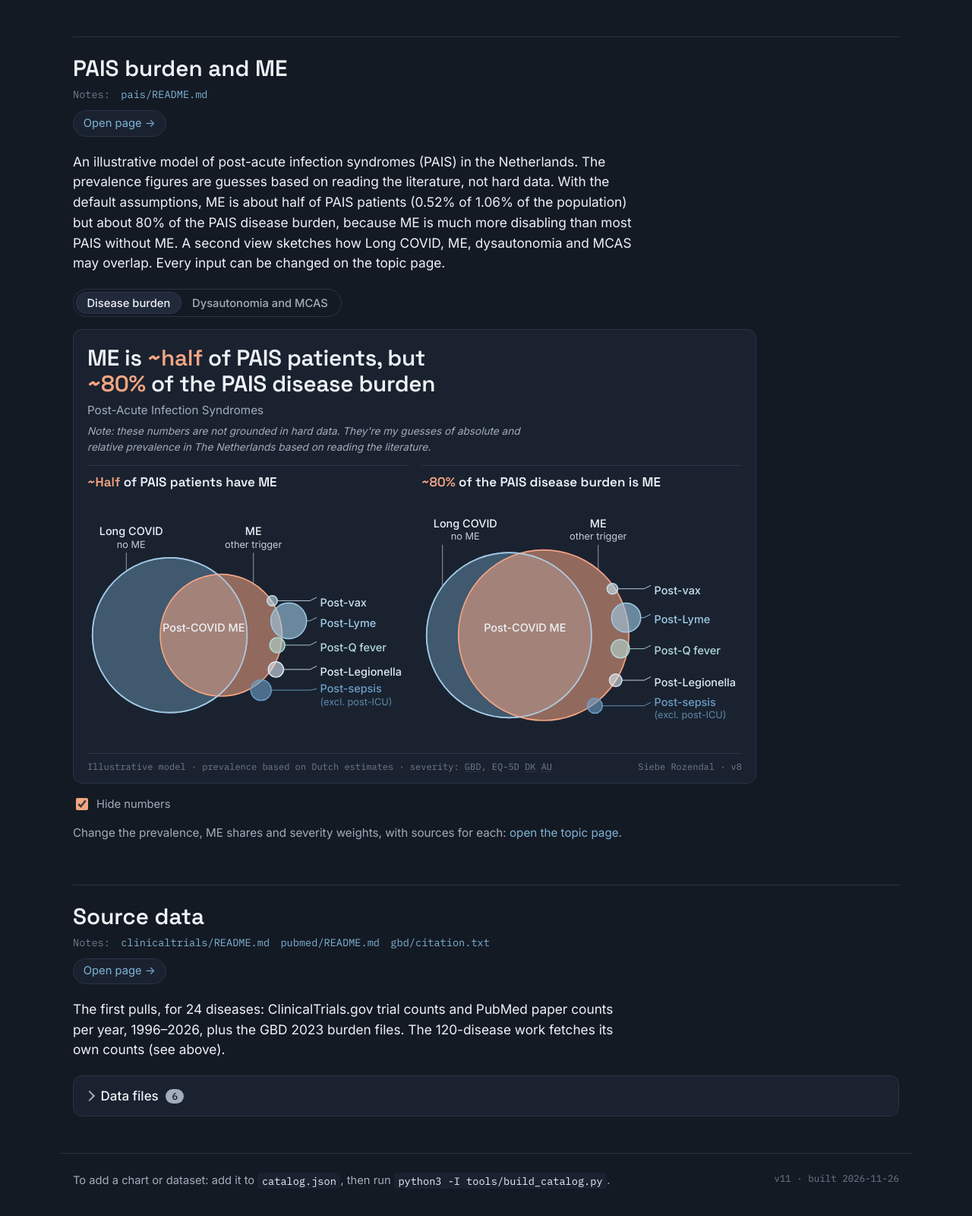
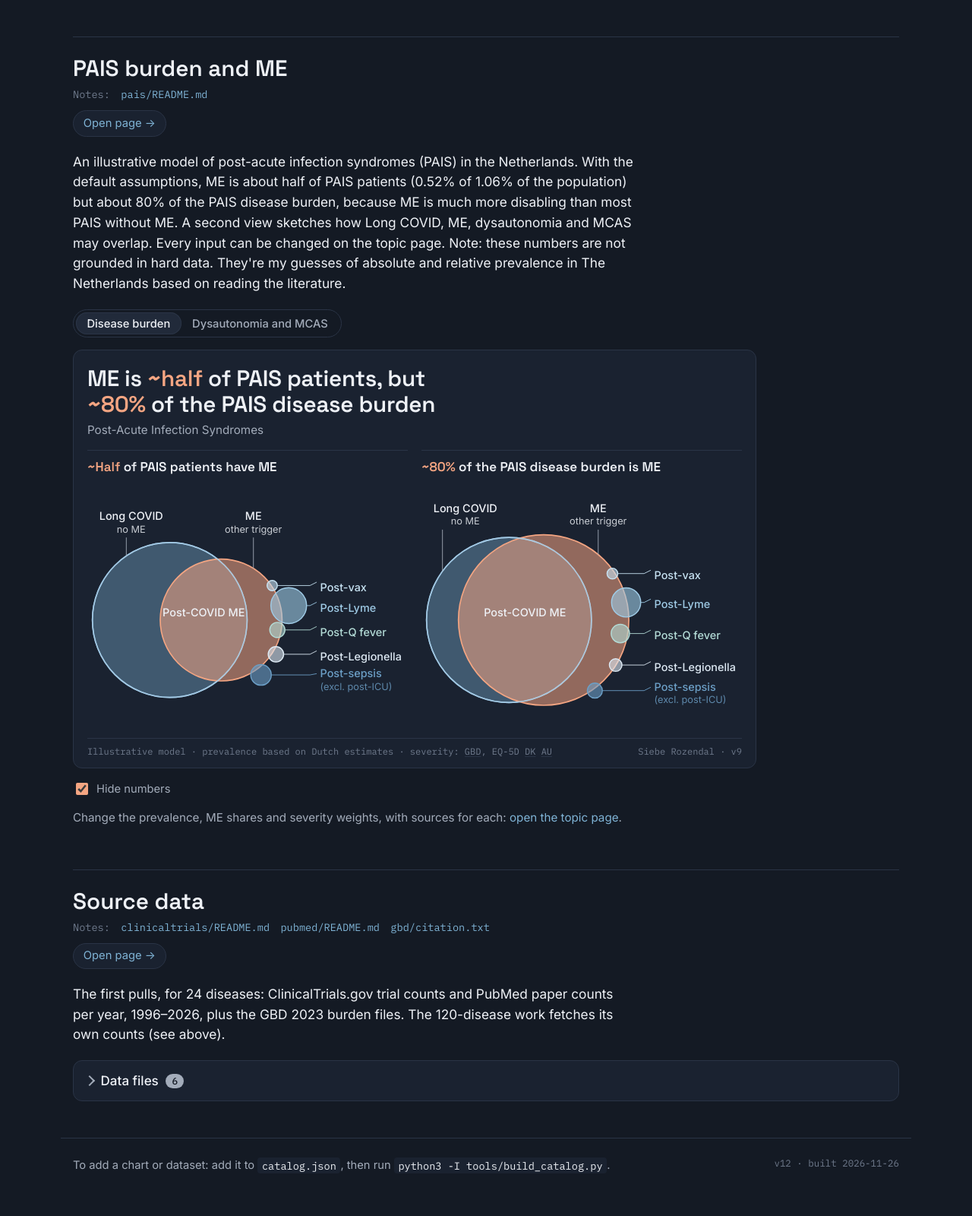
Before and after one commit to ebise-wq/pais-data, a plain HTML site: page docs/index.html in a window 1280 px wide. Shown: the part 6346-7946 px from the top of the page at 76% size. Drawn offline with Linux system fonts and the light colour scheme; a web font is replaced by a local one.

Commit message:
PAIS burden: disclaimer in the section text, not on the chart; site v12
Chart v9. Also widens the prevalence inputs so 0.00067 fits.

Co-Authored-By: Claude Opus 5.5 <noreply@anthropic.com>
Claude-Session: https://claude.ai/code/session_01JaVG7Uca3TgkT8RopccL2v

```diff
--- a/catalog.json
+++ b/catalog.json
@@ -1,7 +1,7 @@
 {
   "title": "PAIS Data Catalog",
   "tagline": "Papers, trials and disease burden for ME/CFS, long COVID and 120 other diseases.",
-  "page_version": 11,
+  "page_version": 12,
   "repo": "ebise-wq/pais-data",
   "branch": "main",
   "site": "https://ebise-wq.github.io/pais-data/",
@@ -282,7 +282,7 @@
       "title": "PAIS burden and ME",
       "folder": "pais/",
       "readme": "pais/README.md",
-      "finding": "An illustrative model of post-acute infection syndromes (PAIS) in the Netherlands. The prevalence figures are guesses based on reading the literature, not hard data. With the default assumptions, ME is about half of PAIS patients (0.52% of 1.06% of the population) but about 80% of the PAIS disease burden, because ME is much more disabling than most PAIS without ME. A second view sketches how Long COVID, ME, dysautonomia and MCAS may overlap. Every input can be changed on the topic page.",
+      "finding": "An illustrative model of post-acute infection syndromes (PAIS) in the Netherlands. With the default assumptions, ME is about half of PAIS patients (0.52% of 1.06% of the population) but about 80% of the PAIS disease burden, because ME is much more disabling than most PAIS without ME. A second view sketches how Long COVID, ME, dysautonomia and MCAS may overlap. Every input can be changed on the topic page. Note: these numbers are not grounded in hard data. They're my guesses of absolute and relative prevalence in The Netherlands based on reading the literature.",
       "charts": [],
       "data": [],
       "interactive": {
--- a/docs/index.html
+++ b/docs/index.html
@@ -1230,7 +1230,7 @@ if (tb) {
       <div class="sec-links"><span>Notes:</span><a href="https://github.com/ebise-wq/pais-data/blob/main/pais/README.md" target="_blank" rel="noopener">pais/README.md</a></div>
       <a class="open" href="pais-burden.html">Open page →</a>
     </header>
-    <p class="finding">An illustrative model of post-acute infection syndromes (PAIS) in the Netherlands. The prevalence figures are guesses based on reading the literature, not hard data. With the default assumptions, ME is about half of PAIS patients (0.52% of 1.06% of the population) but about 80% of the PAIS disease burden, because ME is much more disabling than most PAIS without ME. A second view sketches how Long COVID, ME, dysautonomia and MCAS may overlap. Every input can be changed on the topic page.</p>
+    <p class="finding">An illustrative model of post-acute infection syndromes (PAIS) in the Netherlands. With the default assumptions, ME is about half of PAIS patients (0.52% of 1.06% of the population) but about 80% of the PAIS disease burden, because ME is much more disabling than most PAIS without ME. A second view sketches how Long COVID, ME, dysautonomia and MCAS may overlap. Every input can be changed on the topic page. Note: these numbers are not grounded in hard data. They&#x27;re my guesses of absolute and relative prevalence in The Netherlands based on reading the literature.</p>
 <!-- Interactive "PAIS disease burden and ME" model for the catalog pages.
      tools/build_catalog.py inserts this into docs/index.html and docs/pais-burden.html. All numbers
      are in the script below (no data file). The assumption cards between more:start and more:end show
@@ -1250,7 +1250,6 @@ if (tb) {
 .pme-poster h3 { font: 600 clamp(1.35rem, 4.4vw, 1.85rem)/1.15 var(--f-display); margin: 0; letter-spacing: -0.01em; text-wrap: balance; }
 .pme-poster h3 em { font-style: normal; color: var(--sunset); }
 .pme-lede { color: var(--muted); font-size: 0.95rem; margin: 6px 0 0; max-width: 60ch; }
-.pme-note { color: var(--muted); font-size: 0.85rem; font-style: italic; margin: 6px 0 0; max-width: 70ch; }
 .pme-panels { display: grid; grid-template-columns: 1fr; gap: 6px; margin-top: 14px; }
 @media (min-width: 640px) { .pme-panels { grid-template-columns: 1fr 1fr; gap: 18px; } }
 .pme-pn { min-width: 0; }
@@ -1276,7 +1275,7 @@ if (tb) {
 .pme td.pme-o { font-family: var(--f-mono); }
 .pme td.pme-o small { color: var(--muted); font-family: var(--f-body); margin-left: 6px; }
 .pme tfoot td { border-bottom: 0; font-weight: 500; }
-.pme input[type=number] { width: 84px; background: var(--bg); border: 1px solid var(--line); border-radius: 6px; color: var(--ink);
+.pme input[type=number] { width: 96px; background: var(--bg); border: 1px solid var(--line); border-radius: 6px; color: var(--ink);
   font: 500 0.88rem var(--f-mono); padding: 4px 6px; text-align: right; }
 .pme input.pme-s { width: 62px; }
 .pme-na { color: var(--faint); }
@@ -1299,27 +1298,25 @@ if (tb) {
   <div class="pme-poster" id="pme-p1">
     <h3 id="pme-ttl">ME is about half of PAIS patients, but most of the PAIS disease burden</h3>
     <p class="pme-lede">Post-Acute Infection Syndromes</p>
-    <p class="pme-note">Note: these numbers are not grounded in hard data. They're my guesses of absolute and relative prevalence in The Netherlands based on reading the literature.</p>
     <div class="pme-panels">
       <div class="pme-pn"><div class="pme-hd"><span class="pme-hl"><em id="pme-kN">–</em> of PAIS patients have ME</span><span class="pme-t" id="pme-tN"></span></div>
         <svg id="pme-vN" viewBox="0 0 380 304" role="img" aria-label="Euler diagram of PAIS patients by trigger and ME"></svg></div>
       <div class="pme-pn"><div class="pme-hd"><span class="pme-hl"><em id="pme-kB">–</em> of the PAIS disease burden is ME</span><span class="pme-t" id="pme-tB"></span></div>
         <svg id="pme-vB" viewBox="0 0 380 304" role="img" aria-label="Euler diagram of PAIS disease burden by trigger and ME"></svg></div>
     </div>
-    <div class="pme-foot"><span>Illustrative model · prevalence based on Dutch estimates · severity: <a href="https://doi.org/10.1001/jama.2022.18931" target="_blank" rel="noopener">GBD</a>, EQ-5D <a href="https://pmc.ncbi.nlm.nih.gov/articles/PMC4492975" target="_blank" rel="noopener">DK</a> <a href="https://link.springer.com/article/10.1007/s11136-023-03498-8" target="_blank" rel="noopener">AU</a></span><span>Siebe Rozendal · v8</span></div>
+    <div class="pme-foot"><span>Illustrative model · prevalence based on Dutch estimates · severity: <a href="https://doi.org/10.1001/jama.2022.18931" target="_blank" rel="noopener">GBD</a>, EQ-5D <a href="https://pmc.ncbi.nlm.nih.gov/articles/PMC4492975" target="_blank" rel="noopener">DK</a> <a href="https://link.springer.com/article/10.1007/s11136-023-03498-8" target="_blank" rel="noopener">AU</a></span><span>Siebe Rozendal · v9</span></div>
   </div>
 
   <div class="pme-poster" id="pme-p2" hidden>
     <h3>How Long COVID, ME, dysautonomia and MCAS may overlap</h3>
     <p class="pme-lede">Rough estimate.</p>
-    <p class="pme-note">Note: these numbers are not grounded in hard data. They're my guesses of absolute and relative prevalence in The Netherlands based on reading the literature.</p>
     <div class="pme-panels">
       <div class="pme-pn"><div class="pme-hd"><span class="pme-hl">Patients</span></div>
         <svg id="pme-vS" viewBox="0 0 380 300" role="img" aria-label="Euler diagram of patients: Long COVID, ME, dysautonomia and MCAS"></svg></div>
       <div class="pme-pn"><div class="pme-hd"><span class="pme-hl">Disease burden</span></div>
         <svg id="pme-vSb" viewBox="0 0 380 300" role="img" aria-label="Euler diagram of disease burden: Long COVID, ME, dysautonomia and MCAS"></svg></div>
     </div>
-    <div class="pme-foot"><span>Dysautonomia = OI/POTS · MCAS = mast cell activation syndrome · overlaps approximate</span><span>Siebe Rozendal · v8</span></div>
+    <div class="pme-foot"><span>Dysautonomia = OI/POTS · MCAS = mast cell activation syndrome · overlaps approximate</span><span>Siebe Rozendal · v9</span></div>
   </div>
 
   <label class="pme-tog"><input type="checkbox" id="pme-hide" checked> Hide numbers</label>
@@ -1596,7 +1593,7 @@ setTab(location.hash==="#pme-symptoms"?2:1);
 </main>
 <footer class="wrap">
   <span>To add a chart or dataset: add it to <code>catalog.json</code>, then run <code>python3 -I tools/build_catalog.py</code>.</span>
-  <span class="ver">v11 · built 2026-11-26</span>
+  <span class="ver">v12 · built 2026-11-26</span>
 </footer>
 <dialog class="lb" id="lb" aria-label="Chart full size">
   <div class="lb-bar"><span class="lb-title"></span><button type="button" data-close>Close</button></div>
```
Also changed, not shown: docs/burden-120.html (+1 -1 lines), docs/funding.html (+1 -1 lines), docs/ictrp.html (+1 -1 lines), docs/pais-burden.html (+5 -8 lines), docs/sex.html (+1 -1 lines), docs/sources.html (+1 -1 lines), docs/trials.html (+1 -1 lines), pais/burden_me.html (+3 -6 lines), 1 other file.
